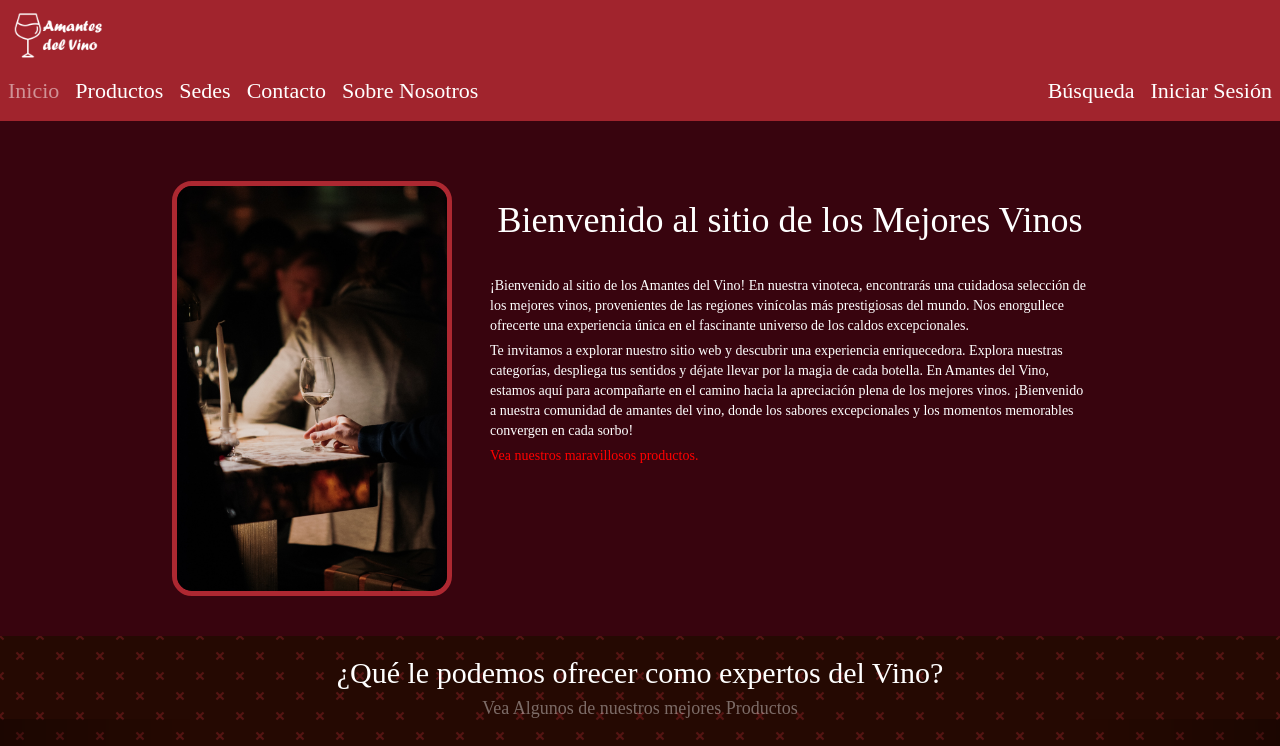
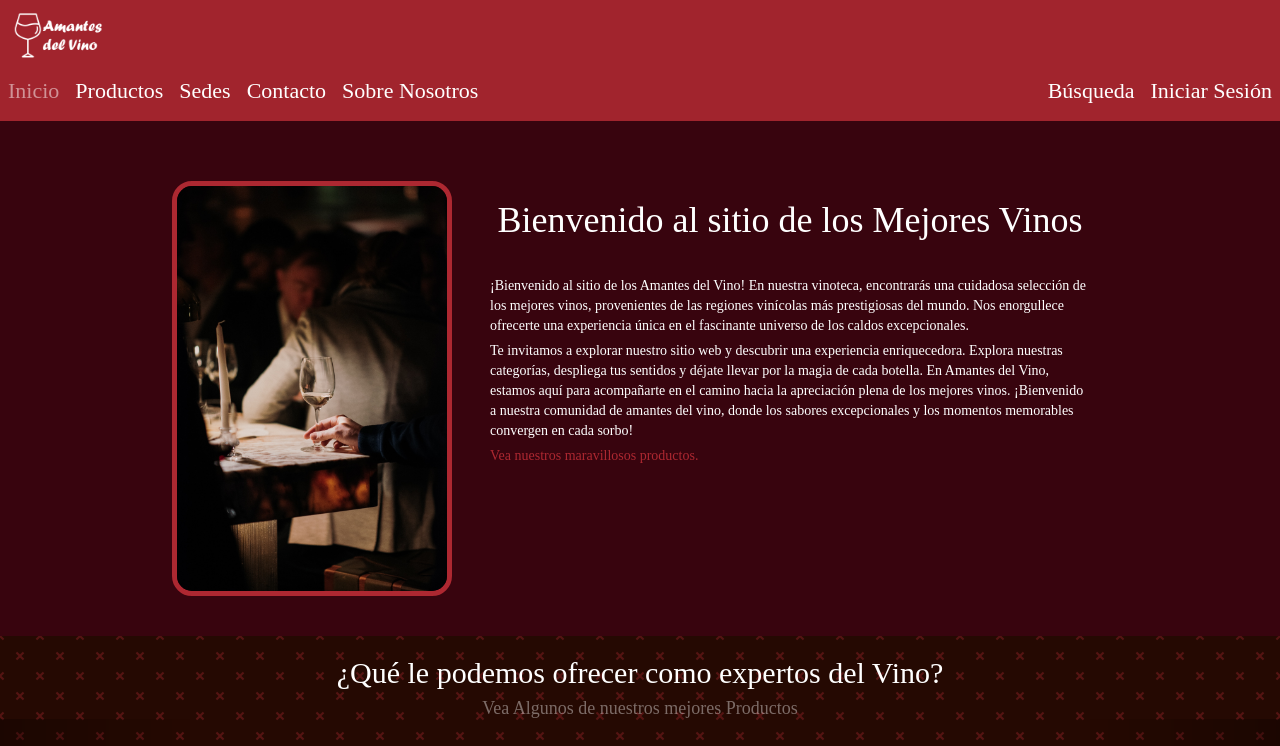
Before and after one commit to MZuran/Amantes-Del-Vino, a website: page index.html in a window 1280 px wide. Shown: the top 746 px of the page. Drawn offline with nearby package versions, Linux system fonts and the light colour scheme; a web font is replaced by a local one.

Commit message:
Escondida la animación de arcoíris
Ramiro dijo que 'le sacaba seriedad' :'(

```diff
--- a/scss/animations/rainbow.scss
+++ b/scss/animations/rainbow.scss
@@ -4,8 +4,11 @@
 }
 
 .rainbow{
-    animation: rainbow 2.5s linear;
-    animation-iteration-count: infinite;
+    color: $color-5-rgb;
+    &:hover {
+        animation: rainbow 2.5s linear;
+        animation-iteration-count: infinite;
+    };
 }
 
 @keyframes rainbow-bg{
```
Also changed, not shown: css/animations/rainbow.css, css/app.css, 2 other files.
